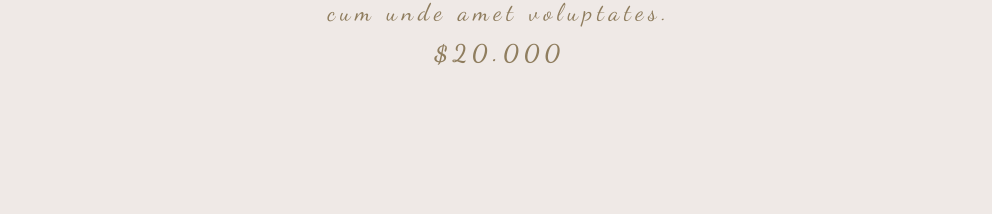
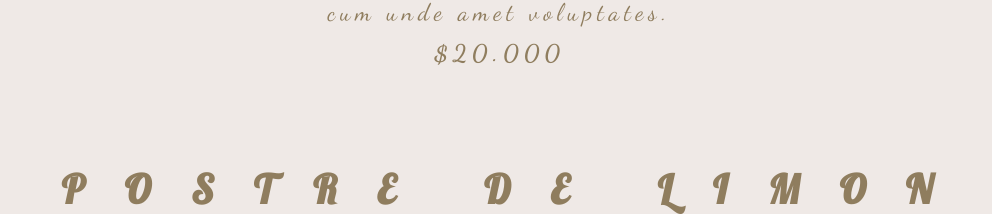
Before and after one commit to Molberda/jb-online-catalog, a React (Create React App) app: page / in a window 1280 px wide. Shown: the part 2239-2453 px from the top of the page, without its empty margins (159-1151 px from the left). Before the commit the page ends 2307 px from the top, so only its background shows below. Built offline with nearby package versions, Linux system fonts and the light colour scheme.

Commit message:
added more html to postres section and imported the component to app.jsx

```diff
--- a/src/App.jsx
+++ b/src/App.jsx
@@ -4,6 +4,7 @@ import Antipasto from "./Components/Antipasto";
 import Ceviche from "./Components/Ceviche";
 import Landing from "./Components/Landing";
 import Nav from "./Components/Nav";
+import Postres from "./Components/Postres";
 
 function App() {
   return (
@@ -14,6 +15,7 @@ function App() {
           <Landing/>
           <Ceviche/>
           <Antipasto/>
+          <Postres/>
         {/* </Routes> */}
       {/* // </Router> */}
     </div>
--- a/src/Components/Postres.jsx
+++ b/src/Components/Postres.jsx
@@ -4,7 +4,12 @@ const Postres = () => {
     return (
         <section id="postres">
             <div className="container postres__container">
-                <div className="row postres__row column"></div>
+                <div className="row postres__row column">
+                    <figure className="postres__img--wrapper img__wrapper">
+                        <img src="" alt="" className="postres__img" />
+                    </figure>
+                    <h2 className="title postres__title">POSTRE DE LIMON</h2>
+                </div>
             </div>
         </section>
     );
```
